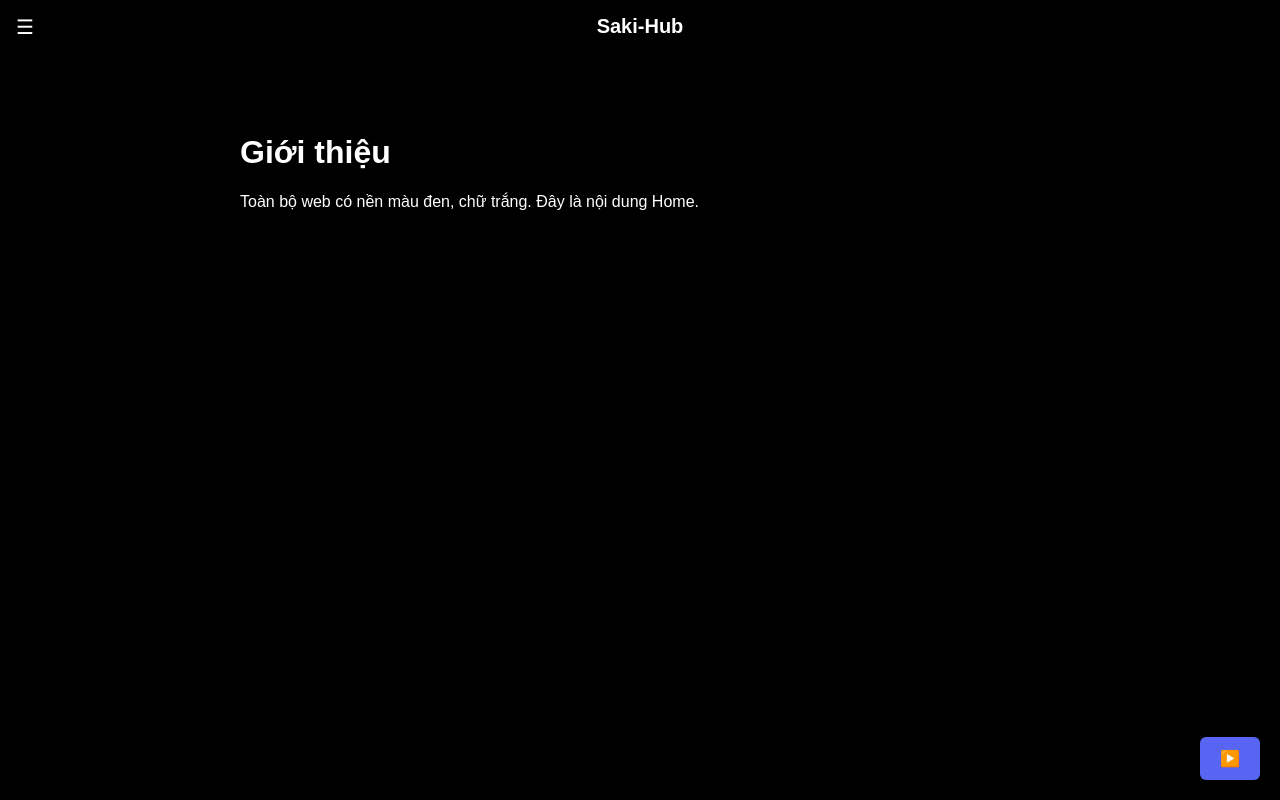
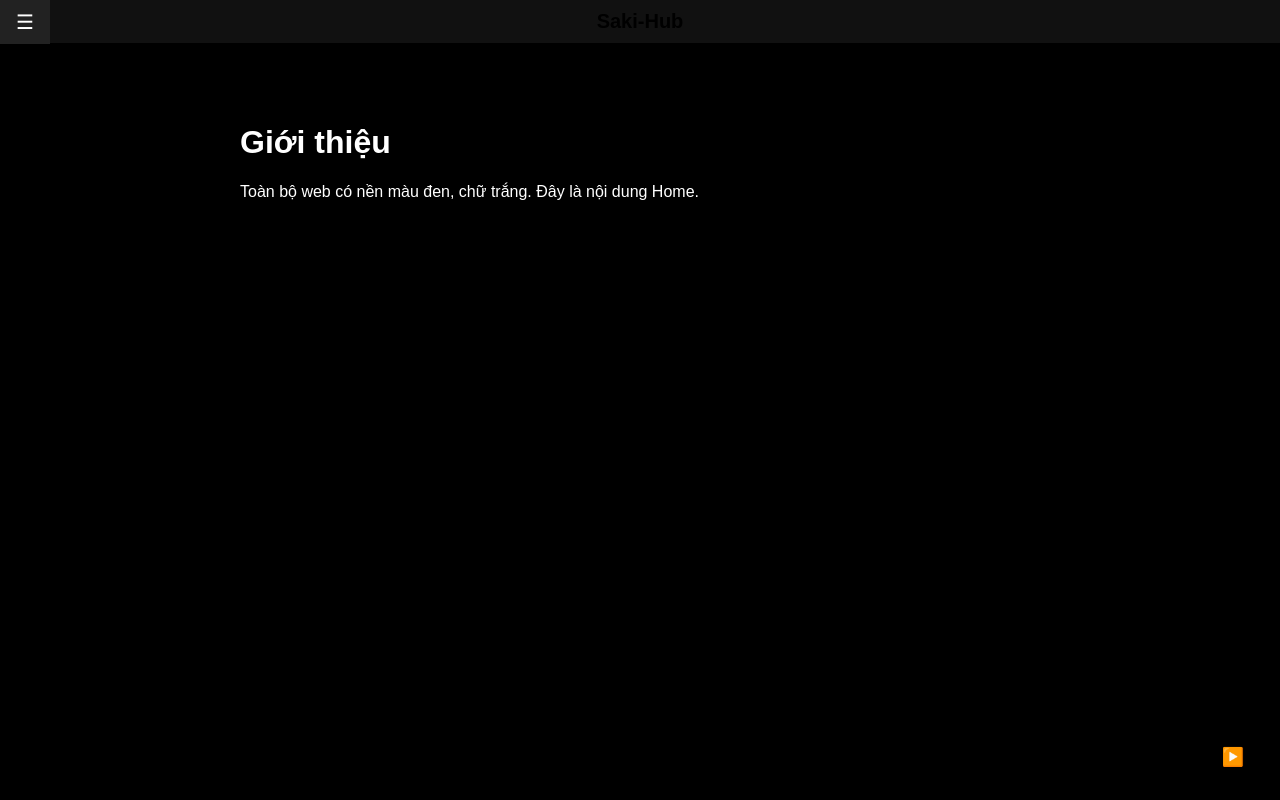
Before and after one commit to sangjoestar1907/mysite, a plain HTML site: page index.html in a window 1280 px wide. Drawn offline with Linux system fonts and the light colour scheme.

Commit message:
Update index.html

```diff
--- a/index.html
+++ b/index.html
@@ -19,7 +19,7 @@
       align-items: center;
       justify-content: center;
       padding: 10px 0;
-      background-color: #000; /* nền header đen */
+      background-color: #111;
       position: sticky;
       top: 0;
       z-index: 1000;
@@ -30,9 +30,7 @@
       font-size: 20px;
       font-weight: bold;
       cursor: pointer;
-      color: #fff; /* chữ logo trắng */
-      background-color: #000;
-      padding: 5px 10px;
+      color: #000; /* logo màu đen */
     }
 
     /* Nút ba gạch */
@@ -41,7 +39,7 @@
       left: 0;
       top: 50%;
       transform: translateY(-50%);
-      background-color: #000;
+      background-color: #000; /* nền đen */
       color: white;
       padding: 10px 16px;
       font-size: 20px;
@@ -51,7 +49,7 @@
     }
 
     .dropbtn:hover {
-      background-color: #111;
+      background-color: #222;
     }
 
     /* Sidebar */
@@ -65,7 +63,7 @@
       overflow-x: hidden;
       transition: 0.3s;
       z-index: 2000;
-      padding-top: 60px;
+      padding-top: 0;
     }
 
     .dropdown-content a {
@@ -88,10 +86,10 @@
       font-size: 20px;
       font-weight: bold;
       margin: 0;
-      padding: 25px 12px;
-      text-align: center;
+      padding: 20px 12px;
       background-color: #000;
       border-bottom: 1px solid #111;
+      text-align: left;
     }
 
     /* Container nội dung */
@@ -138,7 +136,7 @@
     }
 
     /* Nút Discord */
-    button {
+    button.discord {
       background-color: #5865F2;
       color: white;
       border: none;
@@ -149,16 +147,27 @@
       transition: 0.2s;
     }
 
-    button:hover {
+    button.discord:hover {
       background-color: #4752c4;
     }
 
-    /* Nút Music xuống dưới bên phải */
+    /* Nút Music */
     #musicBtn {
       position: fixed;
       right: 20px;
-      bottom: 20px; /* xuống dưới */
+      bottom: 20px;
       z-index: 4000;
+      background-color: #000;
+      color: #fff;
+      border: none;
+      padding: 12px 16px;
+      font-size: 18px;
+      cursor: pointer;
+      border-radius: 6px;
+    }
+
+    #musicBtn:hover {
+      background-color: #222;
     }
   </style>
 </head>
@@ -204,26 +213,31 @@
     const bgm = document.getElementById('bgm');
     let isPlaying = false;
 
+    // Hide overlay sau khi load web
     window.addEventListener('load', () => {
       setTimeout(() => {
         overlay.style.display = 'none';
         mainContent.classList.add('show');
 
+        // Load page từ URL hoặc localStorage
         const page = new URLSearchParams(window.location.search).get("page") || localStorage.getItem("currentPage") || "home";
         showPage(page);
       }, 1000);
     });
 
+    // Toggle sidebar
     menuBtn.addEventListener('click', () => {
       dropdownMenu.classList.toggle('show');
     });
 
+    // Click ngoài sidebar thì tắt
     window.addEventListener('click', (e) => {
       if (!menuBtn.contains(e.target) && !dropdownMenu.contains(e.target)) {
         dropdownMenu.classList.remove('show');
       }
     });
 
+    // Nút phát nhạc
     musicBtn.addEventListener('click', () => {
       if(isPlaying){
         bgm.pause();
@@ -236,6 +250,7 @@
       }
     });
 
+    // Hiển thị nội dung
     function showPage(page){
       overlay.style.display = 'flex';
       mainContent.classList.remove('show');
@@ -255,7 +270,7 @@
           mainContent.innerHTML = `
             <h1>Connect</h1>
             <p>Đây là phần Connect. Nội dung nền đen, chữ trắng.</p>
-            <button id="discordBtn">Join my server</button>
+            <button class="discord" id="discordBtn">Join my server</button>
           `;
           const discordBtn = document.getElementById("discordBtn");
           discordBtn.addEventListener("click", () => {
@@ -265,6 +280,7 @@
         overlay.style.display = 'none';
         mainContent.classList.add('show');
 
+        // Lưu page hiện tại
         localStorage.setItem("currentPage", page);
         const url = new URL(window.location);
         url.searchParams.set('page', page);
@@ -272,6 +288,7 @@
       }, 800);
     }
 
+    // Menu click
     const links = dropdownMenu.querySelectorAll('a');
     links.forEach(link => {
       link.addEventListener('click', (e) => {
@@ -282,6 +299,7 @@
       });
     });
 
+    // Click logo về Home
     logo.addEventListener('click', () => {
       showPage('home');
     });
```
